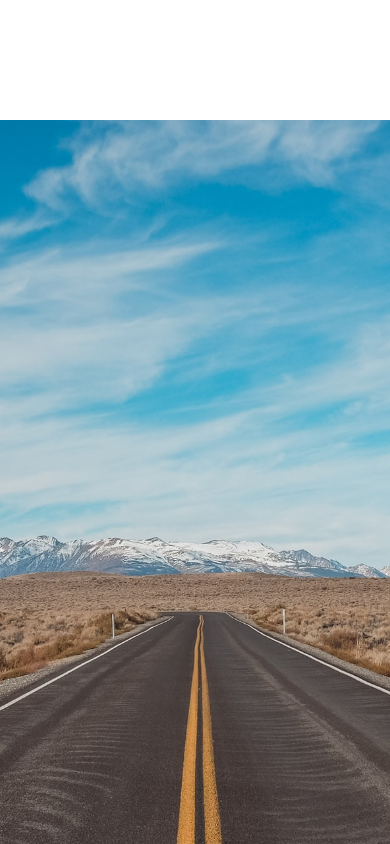
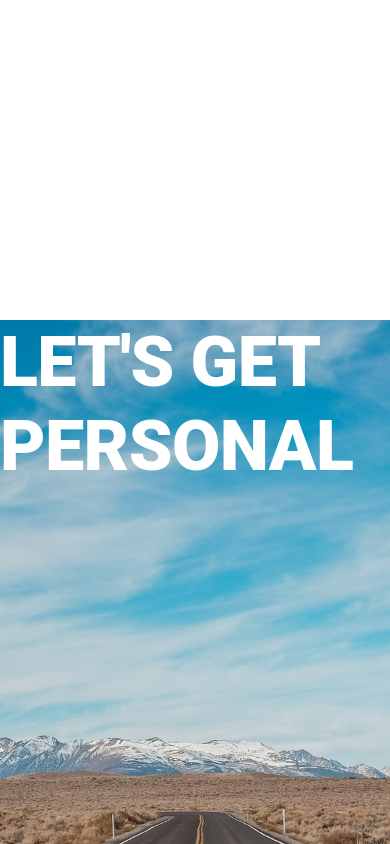
Before and after one commit to jetmaquiling/pcmjourneyClient, a React (Create React App) app: page /dashboard in a window 390 px wide. Shown: the part 4720-5564 px from the top of the page. Built offline with nearby package versions, Linux system fonts and the light colour scheme.

Commit message:
footer config

```diff
--- a/src/Components/footer/footer.js
+++ b/src/Components/footer/footer.js
@@ -19,14 +19,23 @@ import {AuthContext} from '../../Provider/context';
 
 const useStyles = makeStyles((theme) => ({
     main:{
+        margin: '300px 0px 0px 0px',
         height: '100vh',
         display: 'flex',
         backgroundImage: `url(${image})` ,
         backgroundRepeat: 'no-repeat',
         backgroundPosition: "center",
         backgroundAttachment: 'fixed',
-        backgroundSize: 'cover'
-    }
+        backgroundSize: 'cover' ,
+        justifyContent: 'center',
+        [theme.breakpoints.down('xs')]: {
+            margin: '200px 0px 0px 0px',
+          },
+    },
+    h2:{
+        color: theme.palette.secondary.main
+    },
+
   }));
 
 
@@ -38,7 +47,7 @@ export default function Footer () {
     return (
         <div className={classes.main}>
             <div className={classes.firstSection} >
-
+                <Typography variant="h2" className={classes.h2} >LET'S GET PERSONAL</Typography>
             </div>
         </div>
     );
```
